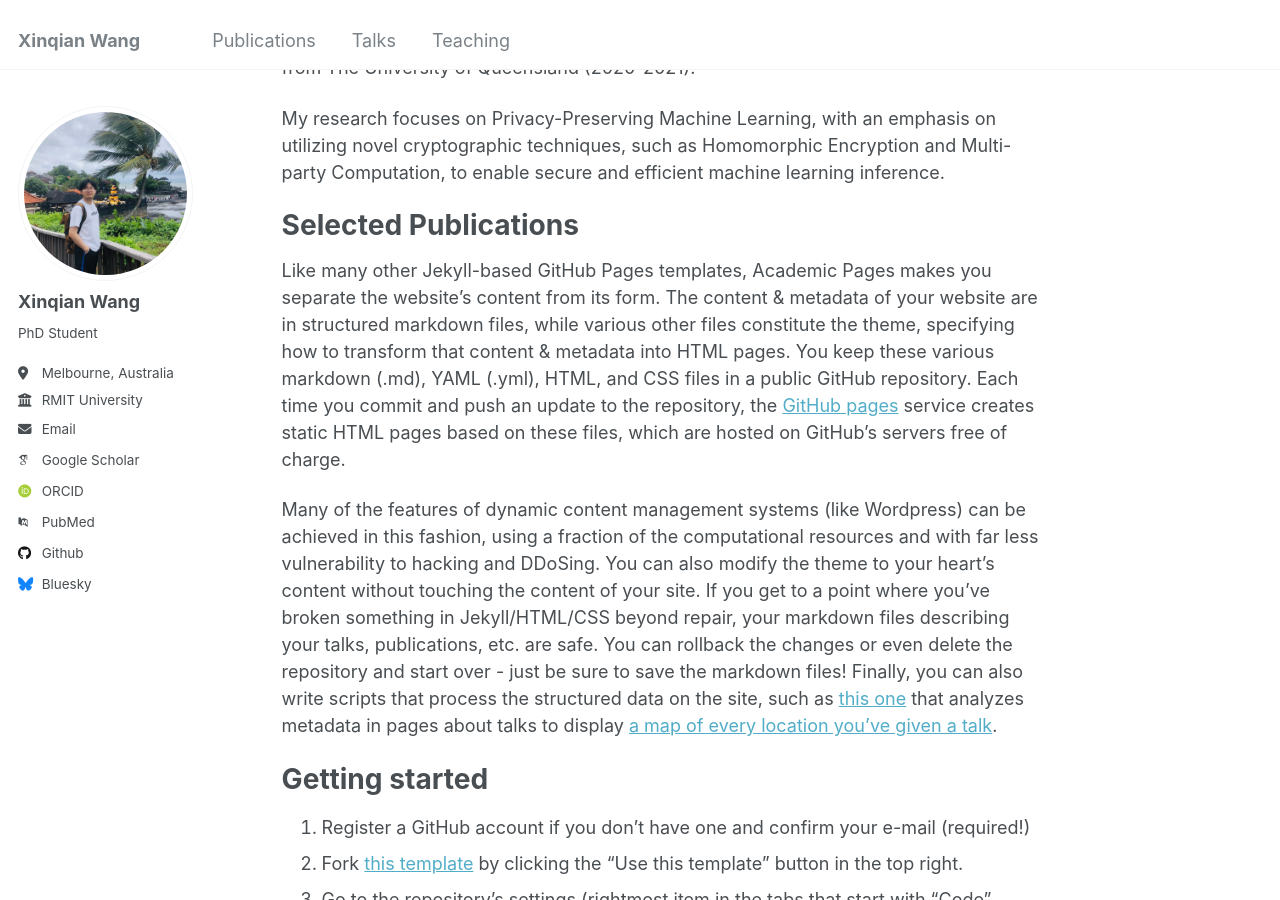
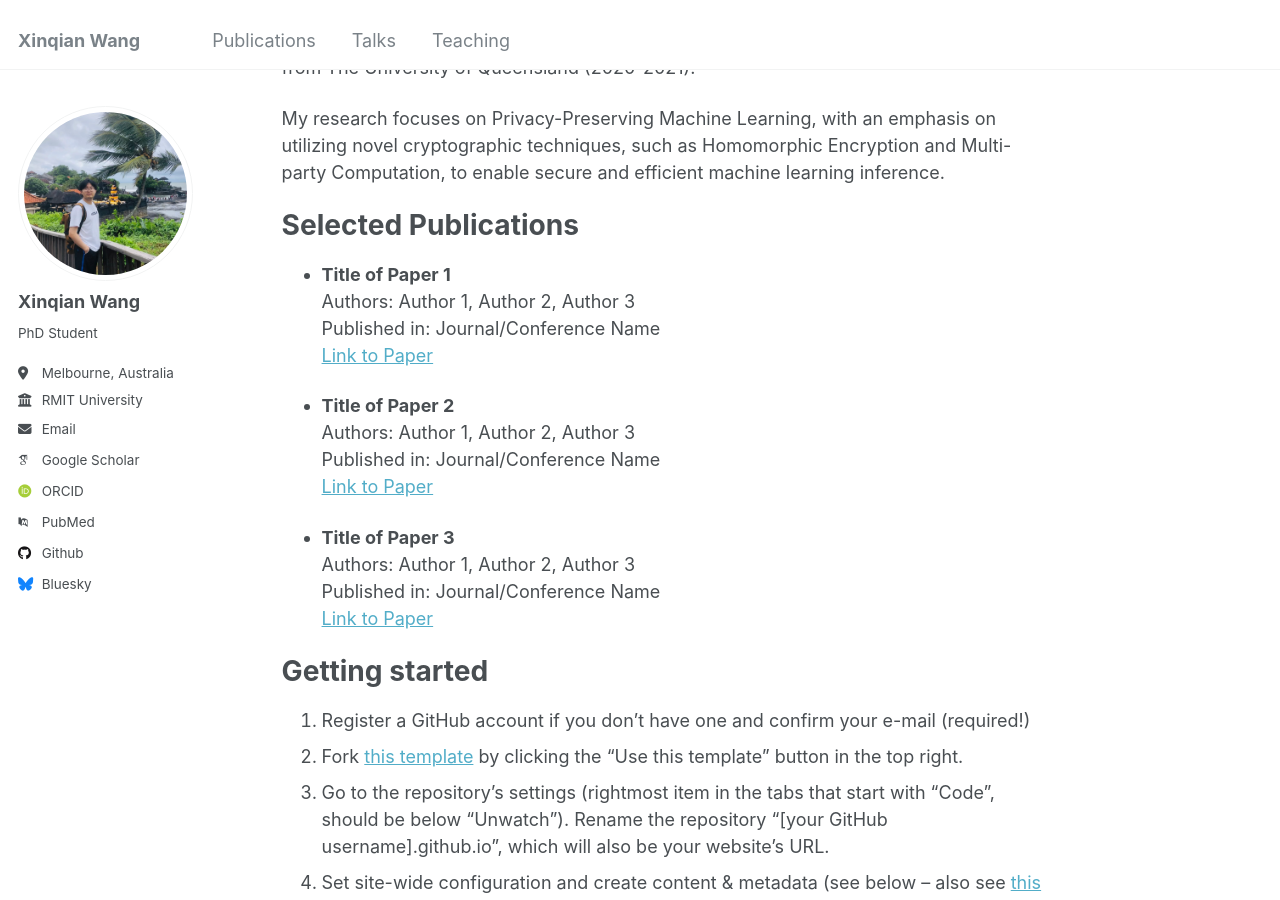
Before and after one commit to Wangxinqian/Academic, a Jekyll site: the page built from _pages/about.md, in a window 1280 px wide and 900 px high, scrolled down 202 px. Built offline with Jekyll 4.4.1, drawn with Linux system fonts in a browser that asks for light colours; some web fonts are replaced.

Commit message:
Update about.md

```diff
--- a/_pages/about.md
+++ b/_pages/about.md
@@ -13,9 +13,20 @@ My research focuses on Privacy-Preserving Machine Learning, with an emphasis on
 
 Selected Publications
 ======
-Like many other Jekyll-based GitHub Pages templates, Academic Pages makes you separate the website's content from its form. The content & metadata of your website are in structured markdown files, while various other files constitute the theme, specifying how to transform that content & metadata into HTML pages. You keep these various markdown (.md), YAML (.yml), HTML, and CSS files in a public GitHub repository. Each time you commit and push an update to the repository, the [GitHub pages](https://pages.github.com/) service creates static HTML pages based on these files, which are hosted on GitHub's servers free of charge.
+- **Title of Paper 1**
+  Authors: Author 1, Author 2, Author 3
+  Published in: Journal/Conference Name
+  [Link to Paper](https://example.com/paper1)
 
-Many of the features of dynamic content management systems (like Wordpress) can be achieved in this fashion, using a fraction of the computational resources and with far less vulnerability to hacking and DDoSing. You can also modify the theme to your heart's content without touching the content of your site. If you get to a point where you've broken something in Jekyll/HTML/CSS beyond repair, your markdown files describing your talks, publications, etc. are safe. You can rollback the changes or even delete the repository and start over - just be sure to save the markdown files! Finally, you can also write scripts that process the structured data on the site, such as [this one](https://github.com/academicpages/academicpages.github.io/blob/master/talkmap.ipynb) that analyzes metadata in pages about talks to display [a map of every location you've given a talk](https://academicpages.github.io/talkmap.html).
+- **Title of Paper 2**
+  Authors: Author 1, Author 2, Author 3
+  Published in: Journal/Conference Name
+  [Link to Paper](https://example.com/paper2)
+
+- **Title of Paper 3**
+  Authors: Author 1, Author 2, Author 3
+  Published in: Journal/Conference Name
+  [Link to Paper](https://example.com/paper3)
 
 Getting started
 ======
```
